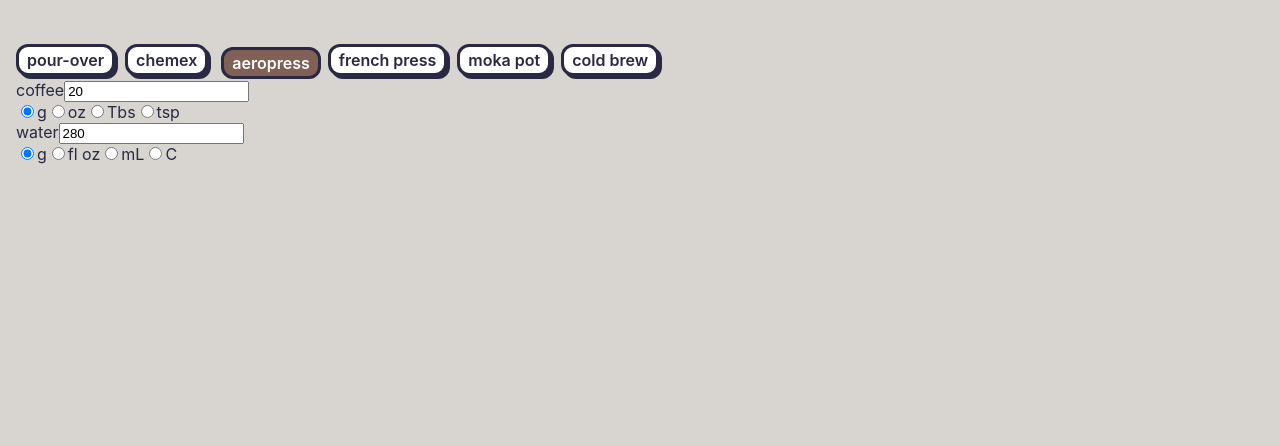
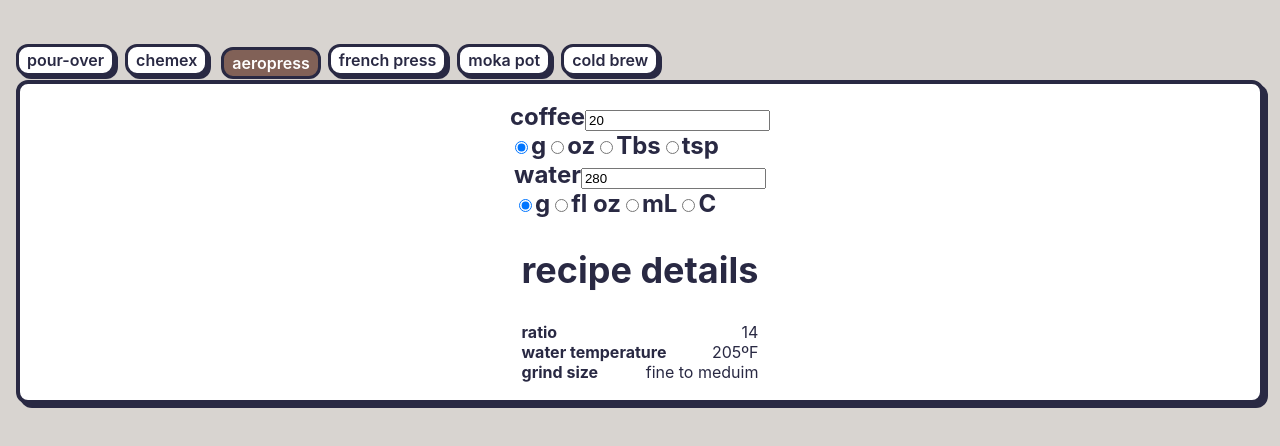
Before and after one commit to nickoelsner/brewgood.coffee, a Next.js app: page /aeropress in a window 1280 px wide. Shown: the top 446 px of the page. Built offline with nearby package versions, Linux system fonts and the light colour scheme; a web font is replaced by a local one.

Commit message:
start to add basic recipe details

```diff
--- a/pages/[method].js
+++ b/pages/[method].js
@@ -18,6 +18,11 @@ const Recipe = () => {
   const hzMouseScroll = useRef();
   const scrollHorizontal = (event) => {
     hzMouseScroll.current.scrollLeft += event.deltaY;
+  };
+
+  const round = (value, precision) => {
+    const multiplier = Math.pow(10, precision || 0);
+    return Math.round(value * multiplier) / multiplier;
   };
 
   const handleCoffeeChange = (event) => {
@@ -44,10 +49,16 @@ const Recipe = () => {
           );
         })}
       </section>
-      <section>
+      <section className={styles.recipe}>
         <form>
           <label htmlFor="coffee">coffee</label>
-          <input type="number" name="coffee" id="coffee" value={amountOfCoffee} onChange={handleCoffeeChange} />
+          <input
+            type="number"
+            name="coffee"
+            id="coffee"
+            value={round(amountOfCoffee, 2)}
+            onChange={handleCoffeeChange}
+          />
           <div>
             {coffeeUnitOptions.map((unit) => (
               <label>
@@ -66,7 +77,7 @@ const Recipe = () => {
         </form>
         <form>
           <label htmlFor="water">water</label>
-          <input type="number" name="water" id="water" value={amountOfWater} onChange={handleWaterChange} />
+          <input type="number" name="water" id="water" value={round(amountOfWater, 2)} onChange={handleWaterChange} />
           <div>
             {waterUnitOptions.map((unit) => (
               <label>
@@ -83,6 +94,21 @@ const Recipe = () => {
             ))}
           </div>
         </form>
+        <div>
+          <h1>recipe details</h1>
+          <div className={styles.detailsItem}>
+            <span>ratio</span>
+            <span className={styles.fontRegular}>{ratio}</span>
+          </div>
+          <div className={styles.detailsItem}>
+            <span>water temperature</span>
+            <span className={styles.fontRegular}>{waterTemp}ºF</span>
+          </div>
+          <div className={styles.detailsItem}>
+            <span>grind size</span>
+            <span className={styles.fontRegular}>{grindSize}</span>
+          </div>
+        </div>
       </section>
     </main>
   );
--- a/styles/Recipe.module.scss
+++ b/styles/Recipe.module.scss
@@ -38,4 +38,19 @@
   .methods::-webkit-scrollbar {
     display: none;
   }
+
+  .recipe {
+    @extend %button-base;
+    flex-direction: column;
+
+    .detailsItem {
+      display: flex;
+      justify-content: space-between;
+      font-size: 1rem;
+    }
+  }
 }
+
+.fontRegular {
+  font-weight: 400;
+}
```
Also changed, not shown: 1 other file (tests, documents, lock files or other folders).
